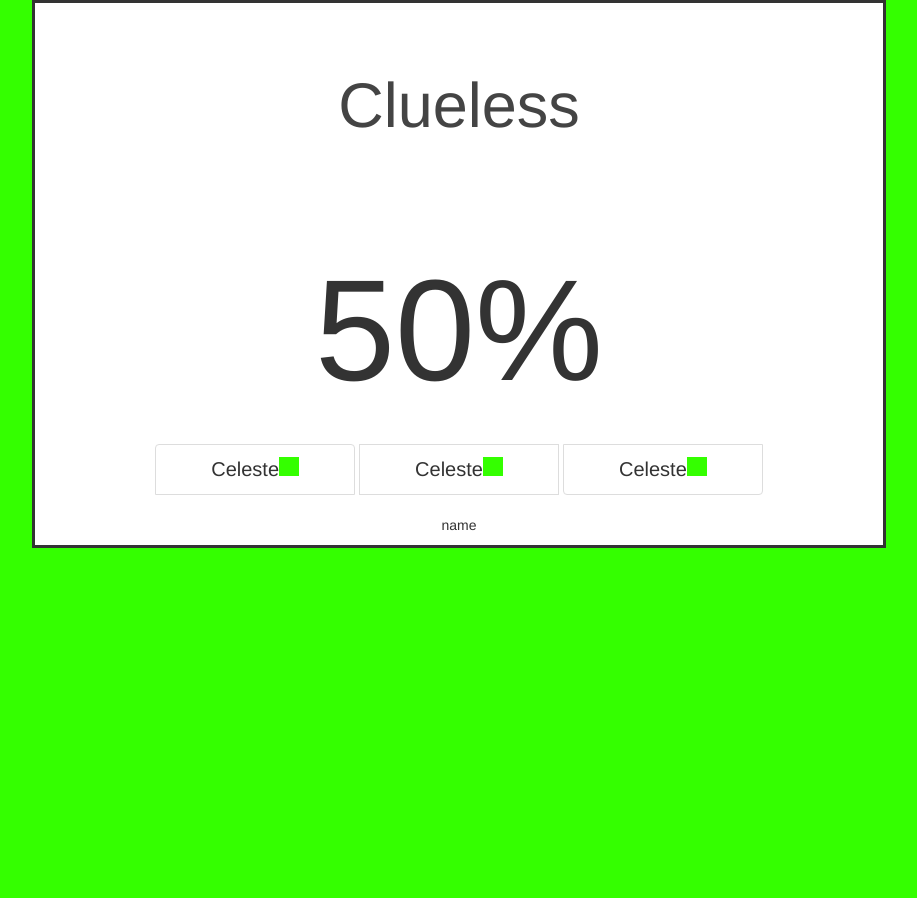
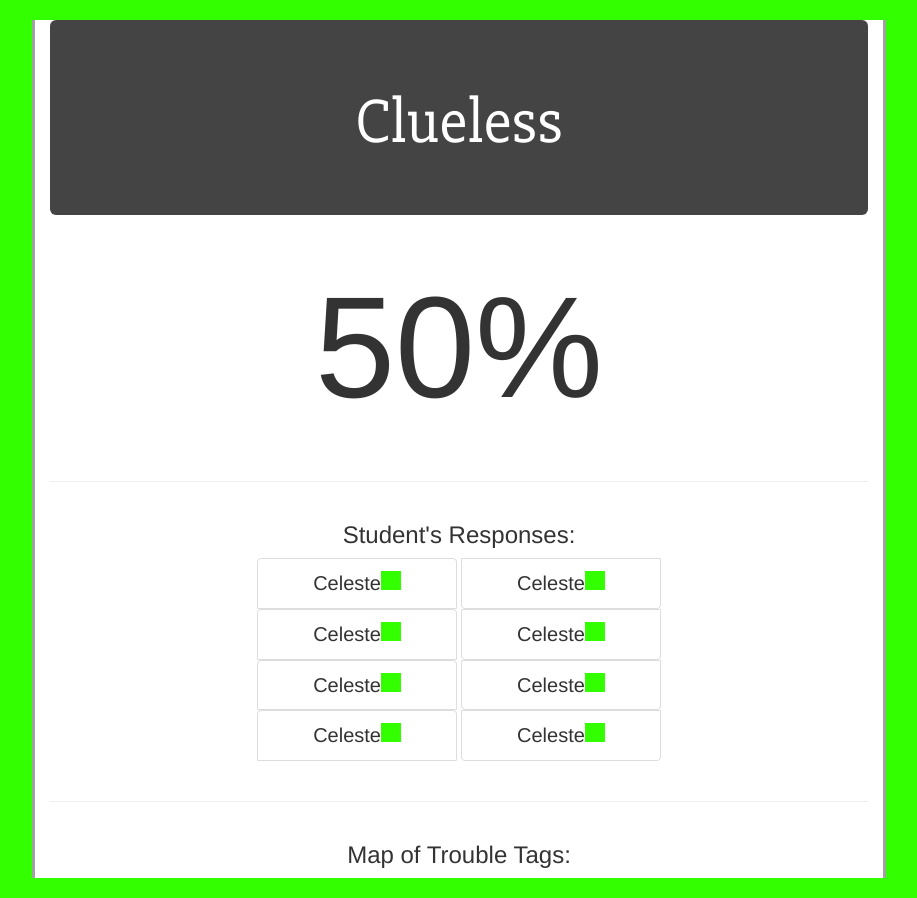
Before and after one commit to emilyanndavis/clueless-instructor, a plain HTML site: page index.html in a window 1280 px wide. Shown: the whole page, without its empty margins (181-1098 px from the left). Before the commit the page ends 800 px from the top, so only its background shows below. Drawn offline with nearby package versions, Linux system fonts and the light colour scheme.

Commit message:
Update Push with Static Content

```diff
--- a/index.html
+++ b/index.html
@@ -3,40 +3,79 @@
 <head>
     <meta charset="UTF-8">
     <title>Clueless</title>
+    <!--Fonts-->
+    <link href='https://fonts.googleapis.com/css?family=Slabo+27px' rel='stylesheet' type='text/css'>
+
+    <!--Style Sheets-->
     <link rel="stylesheet" href="https://maxcdn.bootstrapcdn.com/bootstrap/3.3.6/css/bootstrap.min.css" >
     <link rel="stylesheet" href="styles\base.css">
 </head>
+
 <body>
+<container class="container">
    <section id="content" class="content col-md-offset-2 col-md-8 border-content text-center">
-    <div class="jumbotron text-center ">
-        <h1 id="name">Clueless</h1>
-    </div>
+        <div class="jumbotron text-center">
+            <h1 id="name">Clueless</h1>
+        </div>
+
     <section class="row">
         <div id="precent" class="text-center" >
             <p class="inch">50%</p>
         </div>
     </section>
+    <hr>
     <section class="row">
         <div id="stat">
+            <h3>Student's Responses: </h3>
             <ul class="list-group">
-                <li class="list-group-item name" style="width:200px;">
-                    <div class="name">Celeste</div><div class="color-block"></div></li>
-                 <li class="list-group-item name" style="width:200px;">
-                    <div class="name">Celeste</div><div class="color-block"></div></li>
+                <section class="row">
+                      <li class="list-group-item name" style="width:200px;">
+                    <div class="name">Celeste</div><div class="color-block"></div>
+                    </li>
 
-                     <li class="list-group-item name" style="width:200px;">
-                    <div class="name">Celeste</div><div class="color-block"></div></li>
+                    <li class="list-group-item name" style="width:200px;">
+                        <div class="name">Celeste</div><div class="color-block"></div>
+                    </li>
+                </section>
+                 <section class="row">
+                      <li class="list-group-item name" style="width:200px;">
+                    <div class="name">Celeste</div><div class="color-block"></div>
+                    </li>
+
+                    <li class="list-group-item name" style="width:200px;">
+                        <div class="name">Celeste</div><div class="color-block"></div>
+                    </li>
+                </section>
+                 <section class="row">
+                      <li class="list-group-item name" style="width:200px;">
+                    <div class="name">Celeste</div><div class="color-block"></div>
+                    </li>
+
+                    <li class="list-group-item name" style="width:200px;">
+                        <div class="name">Celeste</div><div class="color-block"></div>
+                    </li>
+                </section>
+                 <section class="row">
+                      <li class="list-group-item name" style="width:200px;">
+                    <div class="name">Celeste</div><div class="color-block"></div>
+                    </li>
+
+                    <li class="list-group-item name" style="width:200px;">
+                        <div class="name">Celeste</div><div class="color-block"></div>
+                    </li>
+                </section>
             </ul>
         </div>
     </section>
+    <hr>
         <section class="row">
             <div id="wordmap">
-            <p>name</p>
-        </div>
+                <h3>Map of Trouble Tags:</h3>
+            </div>
         </section>
 
     </section>
-
+</container>
 </body>
 <script src="/scripts/main.js">
 <script   src="https://code.jquery.com/jquery-2.2.4.min.js"   ></script>
--- a/styles/base.css
+++ b/styles/base.css
@@ -14,11 +14,13 @@ li{
     background:white;
 }
 .jumbotron{
-    background-color:white;
-    color:#444;
+    color:white;
+    background-color:#444;
+    font-family: 'Slabo 27px', serif;
 }
 .border-content{
-    border: 3px solid ;
+    border-left:  3px #a1a1a1 solid ;
+    border-right: 3px #a1a1a1 solid ;
 }
 .inch{
     font-size: 144px;
```
